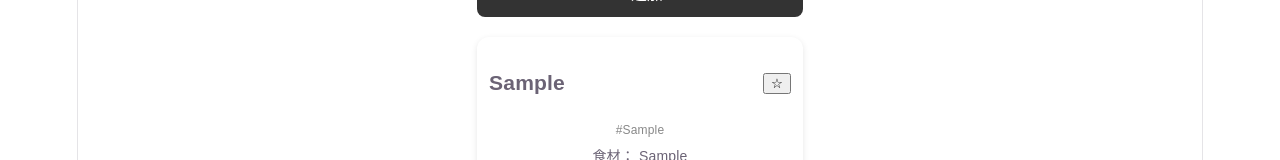
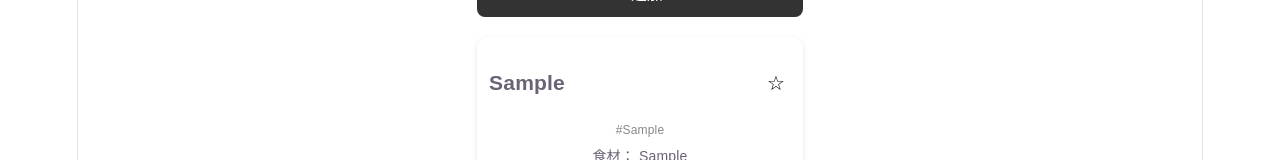
Before and after one commit to kenta-23/recipe-app, a React (Vite) app: page / in a window 1280 px wide. Both pictures are taken after typing "Sample", "Sample", "Sample", "Sample" into the empty fields and a click on the button "+ 追加". Shown: the part 362-522 px from the top of the page. Built offline with nearby package versions, Linux system fonts and the light colour scheme.

Commit message:
fix build error

```diff
--- a/src/App.tsx
+++ b/src/App.tsx
@@ -98,7 +98,7 @@ export default function App() {
           <div key={r.id} style={styles.card}>
             <div style={styles.cardHeader}>
               <h3>{r.name}</h3>
-              <button onClick={() => toggleFavorite(r.id)} style={StylePropertyMap.star}>
+              <button onClick={() => toggleFavorite(r.id)} style={styles.star}>
                 {r.favorite ? "★" : "☆"}
               </button>
             </div>
```
